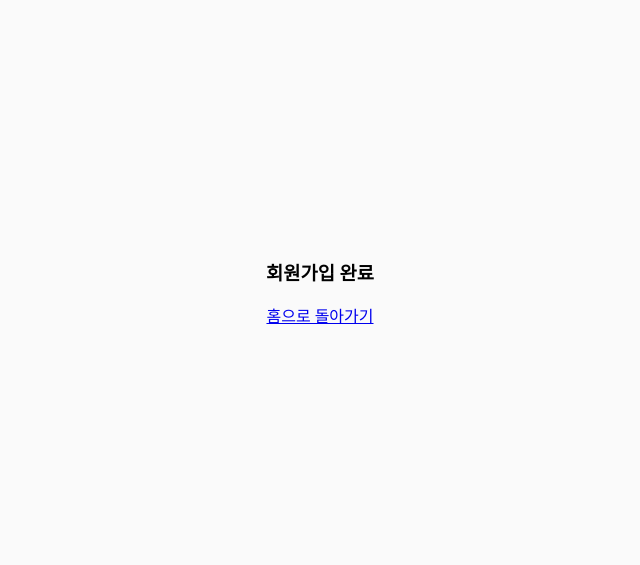
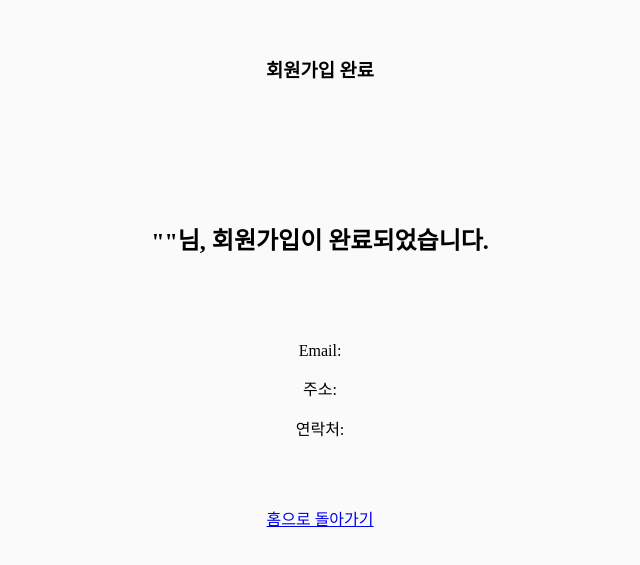
Before and after one commit to jaylenyu/vue-signup, a Nuxt app: page /signup/complete in a window 1280 px wide. Shown: the part 125-690 px from the top of the page, without its empty margins (320-960 px from the left). Built offline with nearby package versions, Linux system fonts and the light colour scheme.

Commit message:
ADD: implement complete page

```diff
--- a/pages/signup/complete/index.vue
+++ b/pages/signup/complete/index.vue
@@ -1,9 +1,49 @@
 <template>
   <div class="custom-container">
     <h3>회원가입 완료</h3>
+    <div class="registration">
+      <h2>"{{ name }}"님, 회원가입이 완료되었습니다.</h2>
+    </div>
+    <div class="registrationInfo">
+      <p>Email: {{ email }}</p>
+      <p>주소: {{ fullAddress }}</p>
+      <p>연락처: {{ phoneNumber }}</p>
+    </div>
     <nuxt-link to="/">홈으로 돌아가기</nuxt-link>
   </div>
 </template>
 
 <script>
+import { useUserStore } from '~/store/personalInfo';
+import { useAddressStore } from '~/store/address';
+
+export default {
+  setup() {
+    const userStore = useUserStore();
+    const addressStore = useAddressStore();
+
+    const email = userStore.personalInfo.email;
+    const name = addressStore.name;
+    const phoneNumber = addressStore.phoneNumber;
+    const fullAddress = `${addressStore.address} ${addressStore.detailAddress}`;
+
+    return {
+      email,
+      name,
+      phoneNumber,
+      fullAddress,
+    };
+  },
+};
 </script>
+
+<style>
+.registration {
+  padding-top: 100px;
+}
+
+.registrationInfo {
+  padding: 50px 0;
+
+}
+</style>
```
